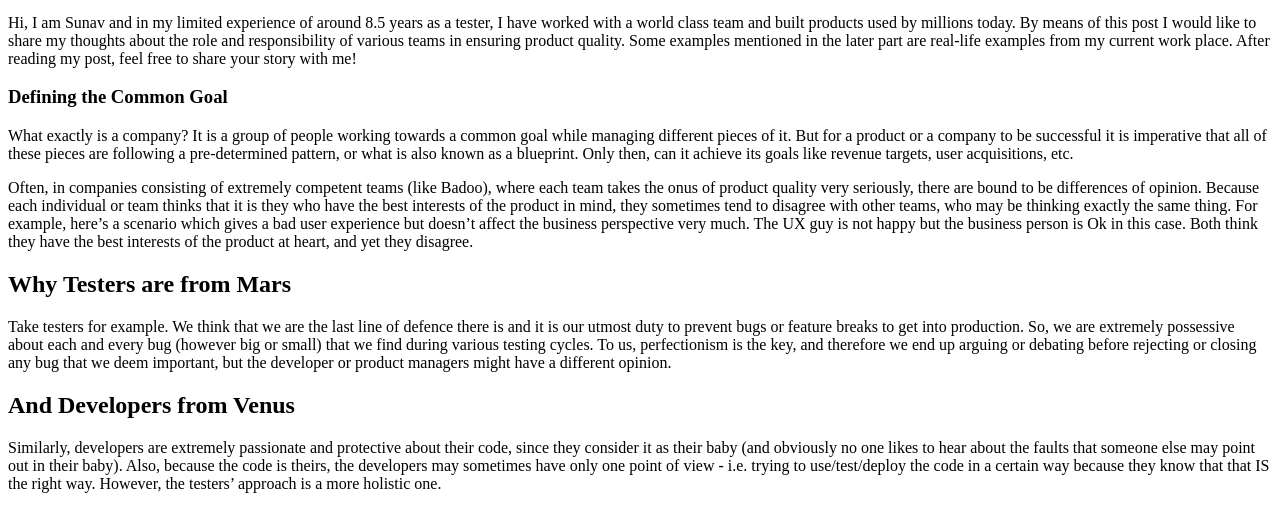
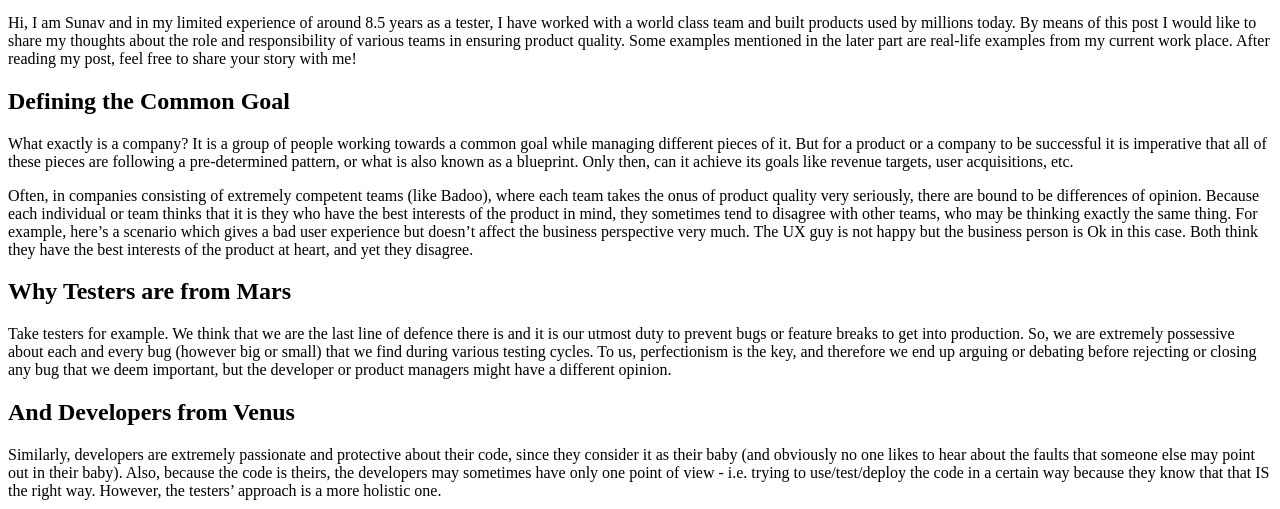
Before and after one commit to badoo/techblog, a Jekyll site: the page built from _posts/2017-06-09-testers-are-from-mars-and-developers-are-from-venus.markdown, in a window 1280 px wide. Shown: the part 843-1352 px from the top of the page. Built offline with Jekyll 4.4.1, drawn with Linux system fonts in a browser that asks for light colours; comment, search, counter and statistics services are not loaded.

Commit message:
change header style

```diff
--- a/_posts/2017-06-09-testers-are-from-mars-and-developers-are-from-venus.markdown
+++ b/_posts/2017-06-09-testers-are-from-mars-and-developers-are-from-venus.markdown
@@ -13,7 +13,7 @@ Although the title of this article is hugely inspired from <a href="https://en.w
 
 Hi, I am Sunav and in my limited experience of around 8.5 years as a tester, I have worked with a world class team and built products used by millions today. By means of this post I would like to share my thoughts about the role and responsibility of various teams in ensuring product quality. Some examples mentioned in the later part are real-life examples from my current work place. After reading my post, feel free to share your story with me!
 
-# Defining the Common Goal
+## Defining the Common Goal
 
 What exactly is a company? It is a group of people working towards a common goal while managing different pieces of it. But for a product or a company to be successful it is imperative that all of these pieces are following a pre-determined pattern, or what is also known as a blueprint. Only then, can it achieve its goals like revenue targets, user acquisitions, etc.
 
@@ -99,7 +99,7 @@ To be honest, applying this approach will take time, and it may be even slow dow
 
 <img class="no-box-shadow" src="{{page.imgdir}}/2.png"/>
 
-# Conclusion
+## Conclusion
 
 Lastly, what we all need to acknowledge and appreciate is the fact that each one of us has only the best interests of the product in our hearts and minds. We all share a common target to achieve business goals speedily and deliver a quality product to our end users. And it is only by collaborating in a healthy and productive way that we are going to take the company forward in the right direction.
 In the end, it is never about who is right or wrong, as long as we all achieve the success that we are gunning for together.
```
